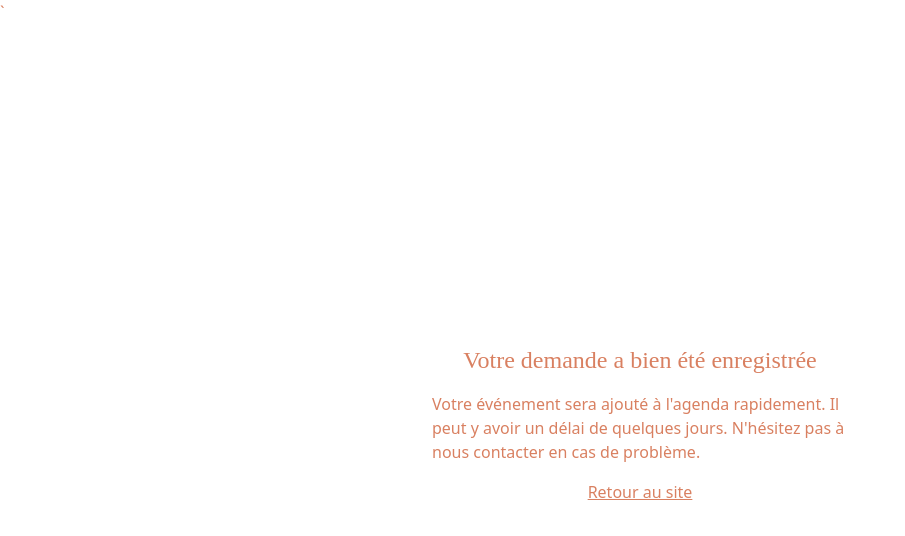
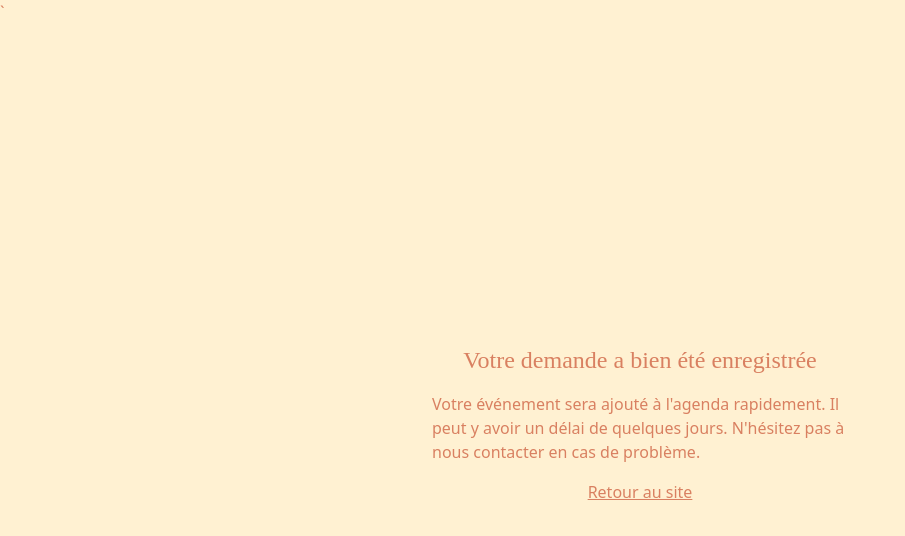
Before and after one commit to mickheudre/bricabrac, a Nuxt app: page /success in a window 1280 px wide. Shown: the top 536 px of the page, without its empty margins (0-905 px from the left). Built offline with nearby package versions, Linux system fonts and the light colour scheme; a web font is replaced by a local one.

Commit message:
beige bg

```diff
--- a/pages/success.vue
+++ b/pages/success.vue
@@ -1,5 +1,5 @@
 <template>
-    <div class="h-full text-persian max-w-screen">`
+    <div class="h-full text-persian bg-beige max-w-screen">`
 
         <div class="mx-auto my-auto h-full max-w-md">
         <div class="flex flex-col justify-center content-center items-center px-4 h-screen">
```
